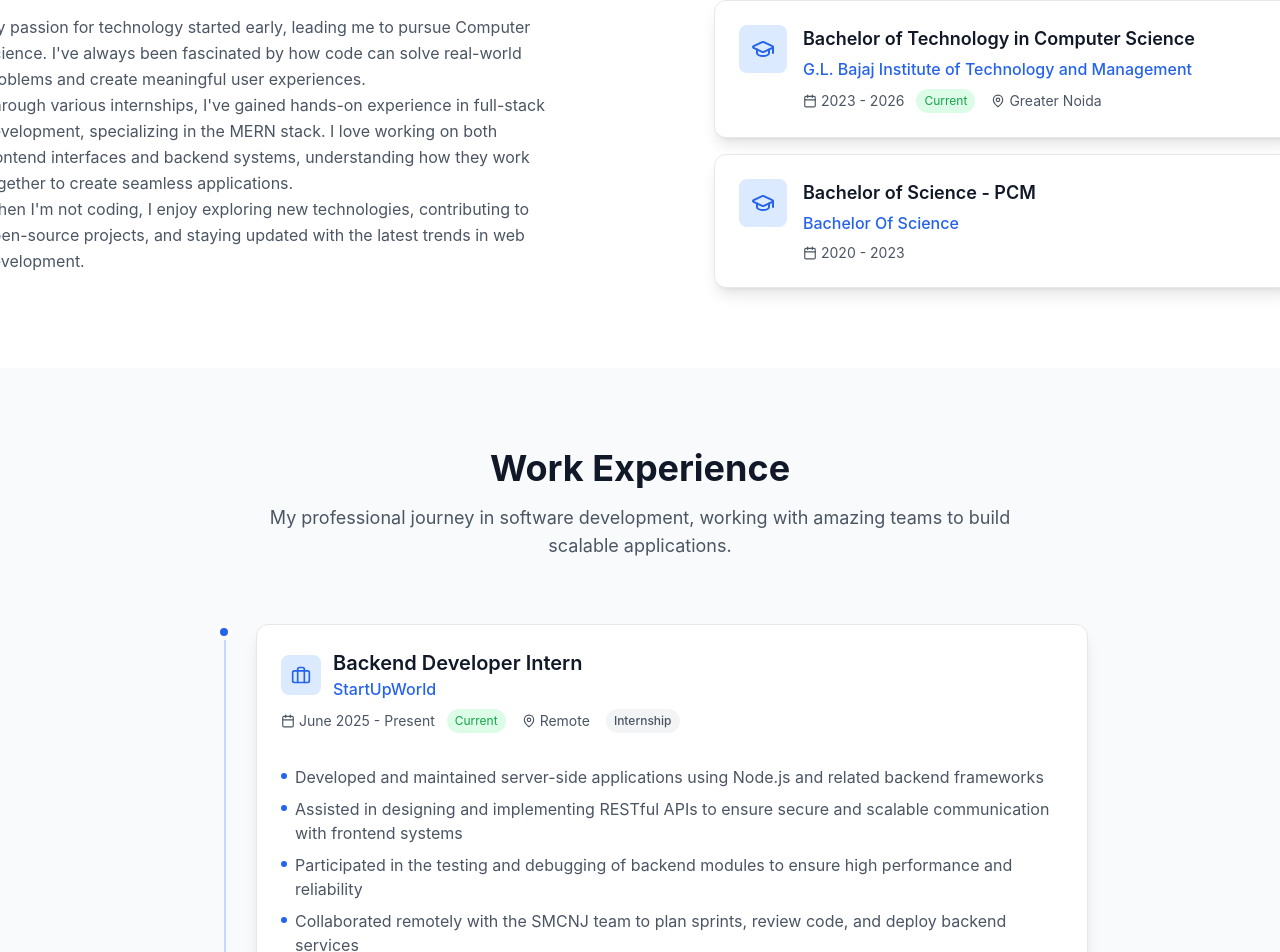
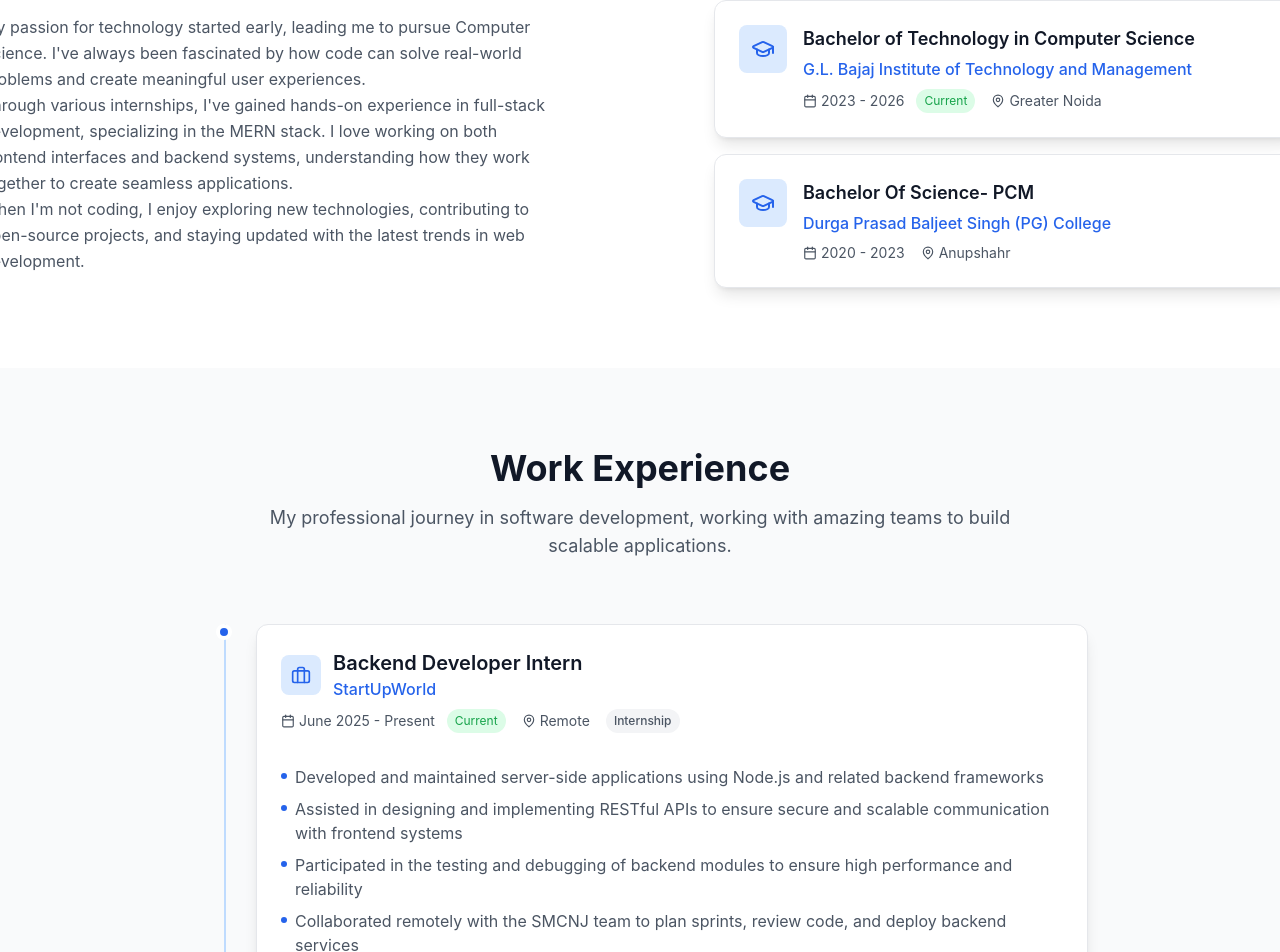
Before and after one commit to Aiden781Xx/Personal-Portfolio, a React (Vite) app: page / in a window 1280 px wide. Shown: the part 1204-2156 px from the top of the page. Built offline with nearby package versions, Linux system fonts and the light colour scheme.

Commit message:
Update profile.ts

```diff
--- a/src/data/profile.ts
+++ b/src/data/profile.ts
@@ -1,4 +1,4 @@
-export const profileData = {
+ export const profileData = {
   name: "Shivam Kumar Sharma",
   title: "Full Stack Developer",
   tagline: "MERN Stack Developer | Backend Specialist | Building Scalable Web Solutions",
@@ -7,7 +7,7 @@ export const profileData = {
   location: "Greater Noida, India",
   bio: "Passionate Full Stack Developer with expertise in the MERN stack and backend development. Currently pursuing B.Tech in Computer Science with hands-on experience in building scalable web applications, RESTful APIs, and modern frontend interfaces. I love solving complex problems and creating efficient, user-friendly solutions.",
   avatar: "src/assets/profile.jpg",
-  resume: "https://drive.google.com/file/d/1KHyrAoURefXTCEYsukrysh3a1-gWDB2N/view?usp=sharing",
+  resume: "https://drive.google.com/file/d/1tE0aF0OVz5CXbPl4_zRyHSrVGjpfyKy2/view?usp=sharing",
   socialLinks: [
     {
       name: "GitHub",
@@ -16,7 +16,7 @@ export const profileData = {
     },
     {
       name: "LinkedIn",
-      url: "https://linkedin.com/in/shivam-sharma",
+      url: "http://www.linkedin.com/in/shivam-sharma-193226311",
       icon: "Linkedin"
     },
     {
@@ -36,8 +36,9 @@ export const education = [
     current: true
   },
   {
-    degree: "Bachelor of Science - PCM",
-    institution: "Bachelor Of Science",
+    institution: "Durga Prasad Baljeet Singh (PG) College",
+    degree: "Bachelor Of Science- PCM",
+    location: "Anupshahr",
     period: "2020 - 2023",
     current: false
   }
```
